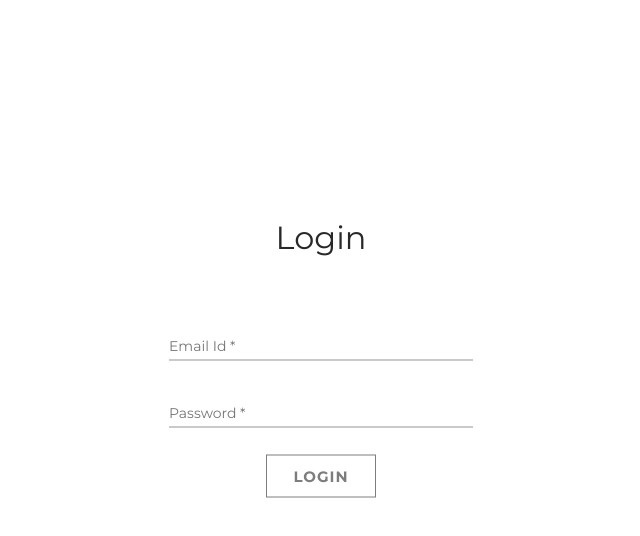
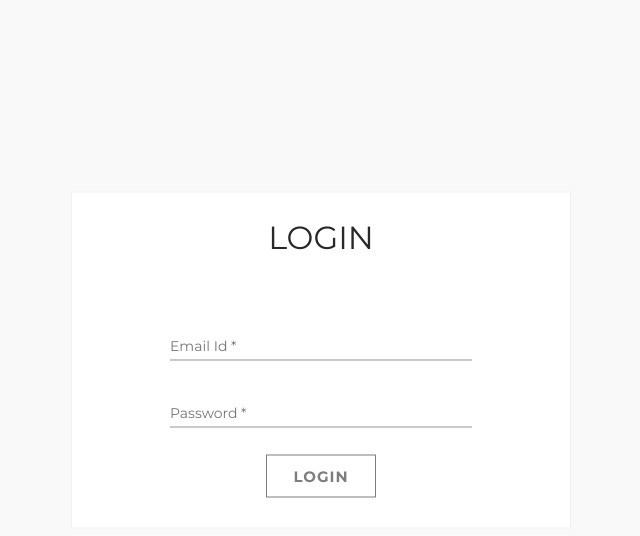
Before and after one commit to santoshdawange/angular-test, an Angular app: page /#/login in a window 1280 px wide. Shown: the top 536 px of the page, without its empty margins (319-959 px from the left). Built offline with nearby package versions, Linux system fonts and the light colour scheme.

Commit message:
cosmetic changes

```diff
--- a/src/app/components/login/login.component.html
+++ b/src/app/components/login/login.component.html
@@ -1,7 +1,7 @@
 <div class="lyt-login">
     <div class="form-container">
         <div class="page-title">
-            <h2>Login</h2>
+            <h2>LOGIN</h2>
         </div>
         <div class="login-wrap">
             <form class="login-form bs-form" [formGroup]="loginForm" (ngSubmit)="onLoginSubmit()">
--- a/src/assets/css/custom.css
+++ b/src/assets/css/custom.css
@@ -284,6 +284,7 @@ body {
   line-height: initial;
   font-family: "Montserrat", sans-serif !important;
   color: #282828;
+  background: #f9f9f9;
   font-size: 1.4rem;
 }
 
@@ -1025,14 +1026,15 @@ html input:disabled {
   left: 0;
   bottom: 0;
   right: 0;
-  background: #ffffff;
 }
 .lyt-login .form-container {
   position: absolute;
   top: 45%;
   left: 50%;
+  border: 1px solid #f1f1f1;
   max-width: 500px;
   width: 100%;
+  background-color: #fff;
   transform: translate(-50%, -50%);
 }
 .lyt-login .form-container .page-title h2 {
@@ -1055,17 +1057,17 @@ html input:disabled {
 .lyt-content .btn-wrap {
   width: 40%;
   position: absolute;
+  padding: 40px 0;
   top: 40%;
   left: 50%;
+  border: 1px solid #f1f1f1;
+  background: #fff;
   transform: translate(-50%, -50%);
   overflow: hidden;
 }
 .lyt-content .btn-wrap .left-wrap,
 .lyt-content .btn-wrap .right-wrap {
   padding: 20px 0px;
-}
-.lyt-content .btn-wrap .bs-btn {
-  box-shadow: 0 0px 17px #ddd;
 }
 .lyt-content .btn-wrap .left-wrap {
   float: left;
--- a/src/assets/sass/elements/_elements.scss
+++ b/src/assets/sass/elements/_elements.scss
@@ -15,6 +15,7 @@ body {
   line-height: initial;
   font-family: $font !important;
   color: $clr-base;
+  background: #f9f9f9;
   font-size: 1.4rem;
   // padding-bottom: 40px;
 }
--- a/src/assets/sass/layout/_lyt-login.scss
+++ b/src/assets/sass/layout/_lyt-login.scss
@@ -4,15 +4,16 @@
   left: 0;
   bottom: 0;
   right: 0;
-  background: $clr-white;
 
   .form-container {
     // box-shadow: 0 0 40px rgba(0, 0, 0, 0.3);
     position: absolute;
     top: 45%;
     left: 50%;
+    border: 1px solid #f1f1f1;
     max-width: 500px;
     width: 100%;
+    background-color: #fff;
     transform: translate(-50%, -50%);
     .page-title{
       h2{
```
Also changed, not shown: src/assets/sass/layout/_lyt-content.scss (+3 -4 lines), 2 other files (tests, documents, lock files or other folders).
